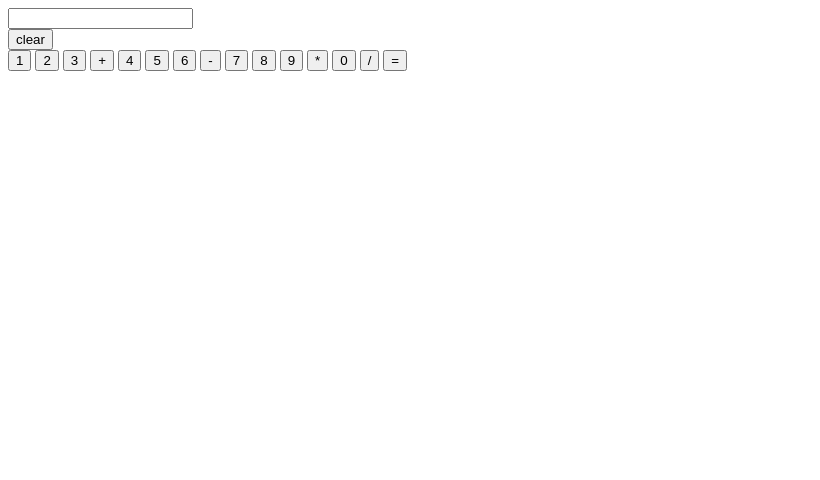
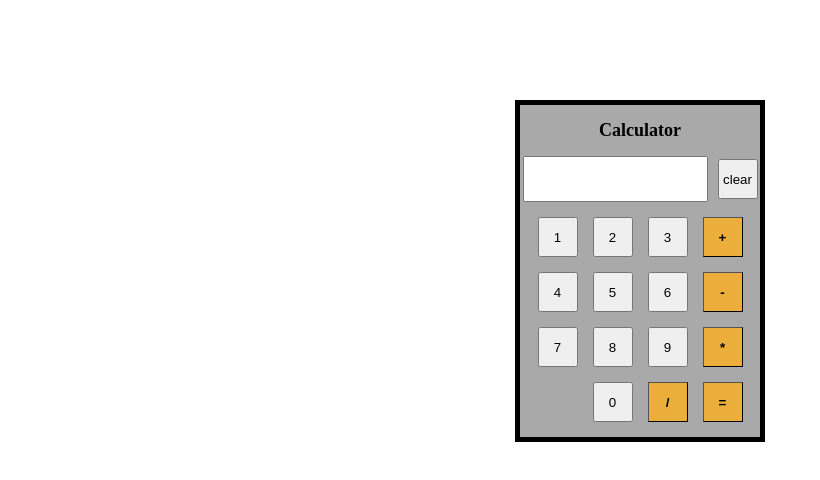
Before and after one commit to davitamine/calculator, a plain HTML site: page index.html in a window 1280 px wide. Shown: the whole page, without its empty margins (0-820 px from the left). Drawn offline with Linux system fonts and the light colour scheme.

Commit message:
Rekenmachine af

```diff
--- a/index.html
+++ b/index.html
@@ -8,25 +8,39 @@
     <script src="script.js" defer></script>
 </head>
 <body>
-    <div class="calculator">
-        <input type="text" id="display"></div>
-        <button class="clear">clear</button>
+    <div class="calculator" style="background-color: darkgray; font-weight: bold; font-size: large;">Calculator
+        <div class="first-row">
+            <input type="text" id="display" style="height: 40px; font-weight: 800px;">
+            <button id="clear" style="height: 40px; width: 40px; display: flex; align-items: center; justify-content: center;">clear</button>
+        </div>
+
         <div class="buttons">
-            <button class="num">1</button>
-            <button class="num">2</button>
-            <button class="num">3</button>
-            <button class="operator">+</button>
+            <div class="other-row">
+                <button class="num">1</button>
+                <button class="num">2</button>
+                <button class="num">3</button>
+                <button class="operator">+</button>
+            </div>
+
+            <div class="other-row">
             <button class="num">4</button>
             <button class="num">5</button>
             <button class="num">6</button>
             <button class="operator">-</button>
+            </div>
+
+            <div class="other-row">
             <button class="num">7</button>
             <button class="num">8</button>
             <button class="num">9</button>
             <button class="operator">*</button>
+            </div>
+
+            <div class="bottom-row">
             <button class="num">0</button>
             <button class="operator">/</button>
             <button id="calculate">=</button>
+            </div>
         </div>
     </div>
 
--- a/script.js
+++ b/script.js
@@ -20,40 +20,51 @@ let operator = null
 
 let secondNumber = null
 
-const display = document.getElementById("display");
+let operate = (firstNumber, operator, secondNumber) => {
+    firstNumber = parseInt(firstNumber);
+    secondNumber = parseInt(secondNumber);
 
-const updateDisplay = (value) => {
-    display.value = value;
-}
-
-const getButtonValue = (value) => {
-    return value = button.textContent;
-}
-
-const numberButtons = document.querySelectorAll(".num");
-numberButtons.forEach(button => button.addEventListener("click", () => {
-    display.value += button.textContent;
-    console.log(button.textContent);
-    console.log(display.textContent);
-    // console.log("display");
-    // console.log(display);
-    // console.log("button");
-    // console.log(button);
-}))
-
-
-
-let operate = (firstNumber, operator, secondNumber) => {
     if (operator === "+") {
         return add(firstNumber, secondNumber);
     } else if (operator === "-") {
         return subtract(firstNumber, secondNumber);
     } else if (operator === "*") {
         return multiply(firstNumber, secondNumber);
-    } else if (operator === "+") {
+    } else if (operator === "/") {
         return divide(firstNumber, secondNumber);
     }
 }
+const display = document.getElementById("display");
+
+const numberButtons = document.querySelectorAll(".num");
+numberButtons.forEach(button => button.addEventListener("click", () => {
+    display.value += button.textContent;
+}))
+
+const operatorButtons = document.querySelectorAll(".operator");
+operatorButtons.forEach(button => button.addEventListener("click", () => {
+    firstNumber = display.value;
+    operator = button.textContent;
+    display.value = "";
+    console.log(operator);
+}))
+
+const calculateButton = document.getElementById("calculate");
+calculateButton.addEventListener("click", () => {
+    secondNumber = display.value;
+    display.value = parseFloat(operate(firstNumber, operator, secondNumber).toFixed(2));
+})
+
+const clearButton = document.getElementById("clear");
+clearButton.addEventListener("click", () => {
+    firstNumber = null;
+    operator = null;
+    secondNumber = null;
+    display.value = "";
+})
+
+
+
 
 
 
--- a/style.css
+++ b/style.css
@@ -0,0 +1,57 @@
+.calculator {
+    display: flex;
+    justify-content: center;
+    align-items: center;
+    flex-direction: column;
+    padding-top: 15px;
+    width: 240px;
+    margin-left: auto;
+    margin-right: auto;
+    border-style: solid;
+    border-width: 5px;
+    margin-top: 100px;
+}
+
+.first-row {
+    display: flex;
+    justify-content: center;
+    align-items: center;
+    gap: 10px;
+    margin-top: 15px;
+}
+
+.other-row {
+    display: flex;
+    justify-content: center;
+    align-items: center;
+    gap: 15px;
+    margin-top: 15px;
+}
+
+.bottom-row {
+    display: flex;
+    justify-content: end;
+    align-items: center;
+    gap: 15px;
+    margin-top: 15px;
+    padding-bottom: 15px;
+}
+
+.num, .operator, #calculate {
+    width: 40px;
+    height: 40px;
+}
+
+.operator, #calculate {
+    font-weight: bold;
+    background-color: rgb(236, 174, 59);
+    border-width: 1px;
+}
+
+
+
+/* .num{
+    display: flex;
+    justify-content: center;
+    align-items: center;
+} */
```
